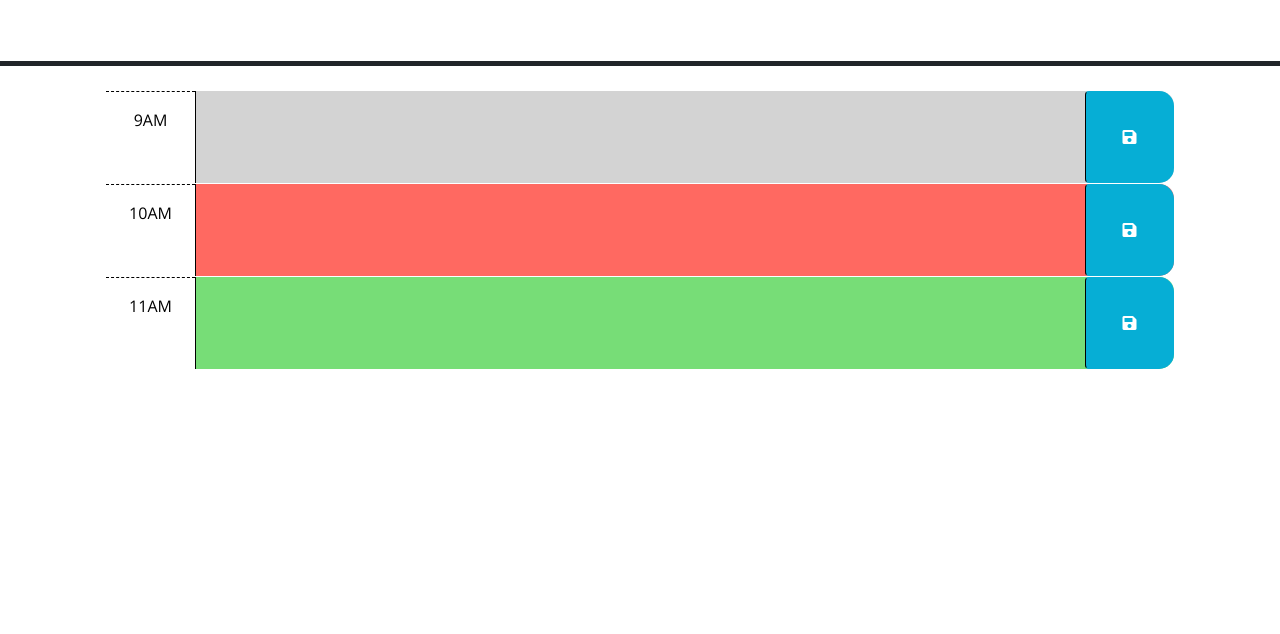
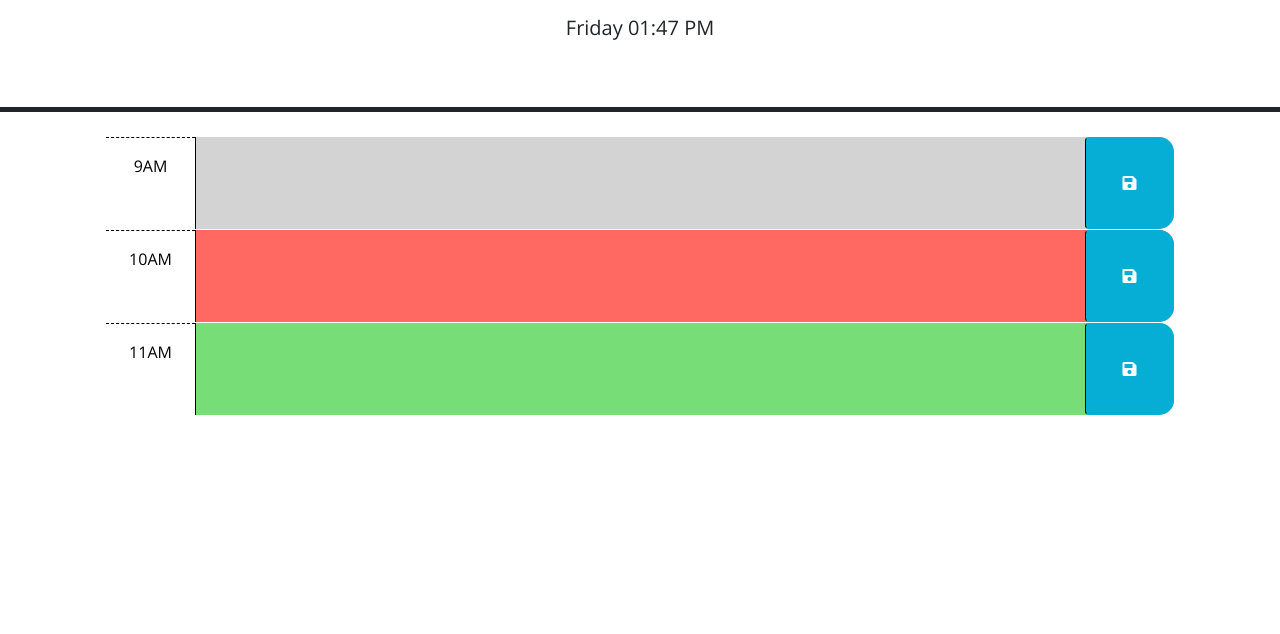
Before and after one commit to Ymishyna/Work-Day-Scheduler, a plain HTML site: page index.html in a window 1280 px wide. Shown: the part 166-800 px from the top of the page. Drawn offline with nearby package versions, Linux system fonts and the light colour scheme; files that its build step writes are made by us from their sources.

Commit message:
added current day and time to a container

`````diff
--- a/assets/js/script.js
+++ b/assets/js/script.js
@@ -1,23 +1,20 @@
-  ````// Wrap all code that interacts with the DOM in a call to jQuery to ensure that
-// the code isn't run until the browser has finished rendering all the elements
-// in the html.
+var today = dayjs();
+// reference the whole task (time and textarea)
+var timeBlockEl = document.querySelector('.container-lg');// ````/* Wrap all code that interacts with the DOM in a call to jQuery to ensure that the code isn't run until the browser has finished rendering all the elements in the html. */ $(document).ready(function(){   })
+
 $(function () {
-  // TODO: Add a listener for click events on the save button. This code should
-  // use the id in the containing time-block as a key to save the user input in
-  // local storage. HINT: What does `this` reference in the click listener
-  // function? How can DOM traversal be used to get the "hour-x" id of the
-  // time-block containing the button that was clicked? How might the id be
-  // useful when saving the description in local storage?
-  //
-  // TODO: Add code to apply the past, present, or future class to each time
-  // block by comparing the id to the current hour. HINTS: How can the id
-  // attribute of each time-block be used to conditionally add or remove the
-  // past, present, and future classes? How can Day.js be used to get the
-  // current hour in 24-hour time?
-  //
-  // TODO: Add code to get any user input that was saved in localStorage and set
-  // the values of the corresponding textarea elements. HINT: How can the id
-  // attribute of each time-block be used to do this?
-  //
-  // TODO: Add code to display the current date in the header of the page.
+  /* TODO: Add a listener for click events on the save button. This code should use the id in the containing time-block as a key to save the user input in local storage. HINT: What does `this` reference in the click listener function? How can DOM traversal be used to get the "hour-x" id of the time-block containing the button that was clicked? How might the id be useful when saving the description in local storage?
+
+   TODO: Add code to apply the past, present, or future class to each time block by comparing the id to the current hour. HINTS: How can the id attribute of each time-block be used to conditionally add or remove the past, present, and future classes? How can Day.js be used to get the current hour in 24-hour time?
+
+   TODO: Add code to get any user input that was saved in localStorage and set the values of the corresponding textarea elements. HINT: How can the id attribute of each time-block be used to do this?
+
+   TODO: Add code to display the current date in the header of the page. */
+
+  //  mdayjs().format(LLL)
 });
+
+
+// dayjs().format(LLL)
+
+$('#currentDay').text(today.format('dddd hh:mm A'));
--- a/index.html
+++ b/index.html
@@ -18,7 +18,7 @@
       href="https://fonts.googleapis.com/css?family=Open+Sans&display=swap"
       rel="stylesheet"
     />
-    <link rel="stylesheet" href="style.css" />
+    <link rel="stylesheet" href="assets/css/style.css" />
     <title>Work Day Scheduler</title>
   </head>
 
@@ -73,6 +73,6 @@
       crossorigin="anonymous"
     ></script>
 
-    <script src="script.js"></script>
+    <script src="assets/js/script.js"></script>
   </body>
 </html>
`````
